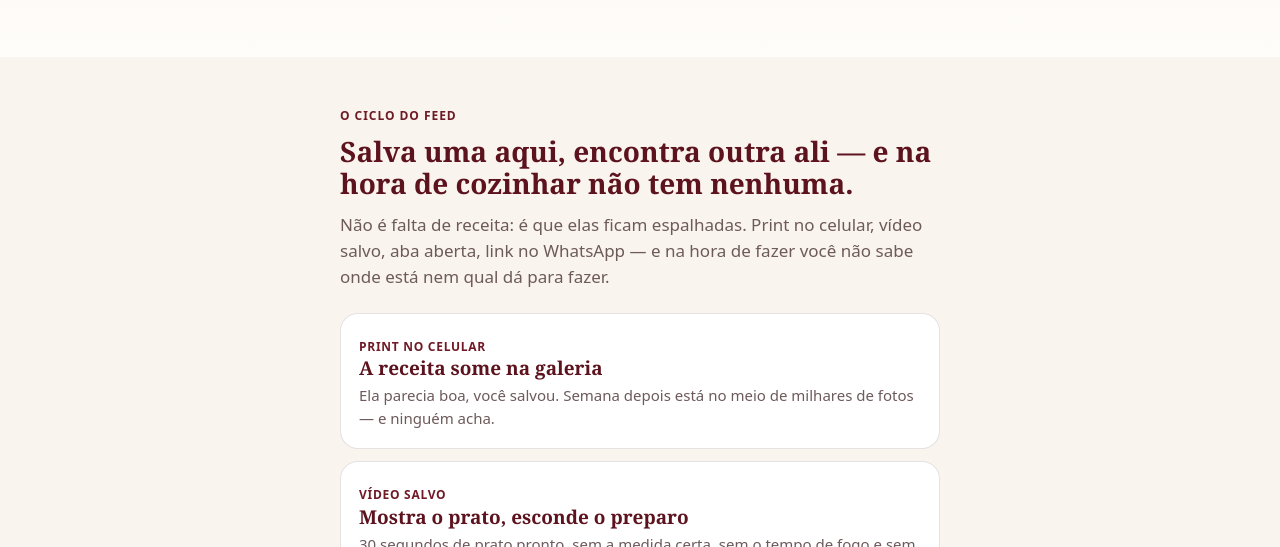
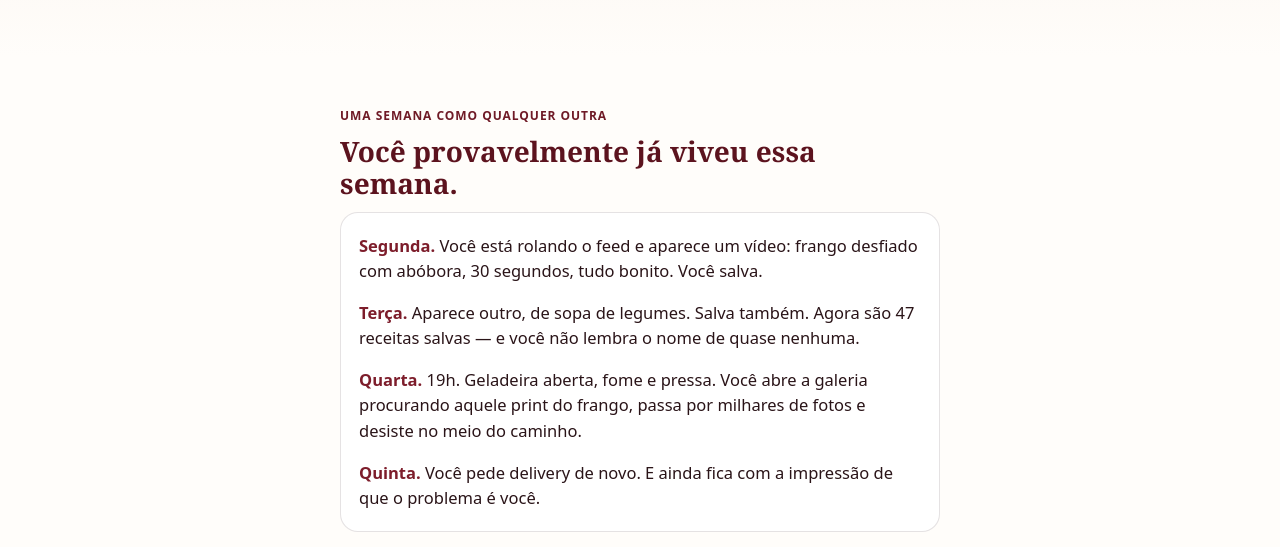
Before and after one commit to thiagopantoja0911-netizen/receitas-naturais-salevo-landing, a plain HTML site: page index.html in a window 1280 px wide. Shown: the part 196-743 px from the top of the page. Drawn offline with Linux system fonts and the light colour scheme.

Commit message:
copy: adiciona historia de identificacao em 4 dias entre o hero e o diagnostico

```diff
--- a/index.html
+++ b/index.html
@@ -39,6 +39,9 @@ h2{font-size:28px;margin-bottom:12px}
 .card small{color:var(--earth2);font-weight:700;font-size:12px;text-transform:uppercase;letter-spacing:.06em}
 .card p{color:var(--muted);font-size:15px}
 .punch{font-family:Georgia,serif;font-size:20px;color:var(--green);margin-top:18px;text-align:center}
+.story{background:#fff;border:1px solid var(--line);border-radius:18px;padding:20px 18px 4px;margin:6px 0 4px}
+.story p{margin:0 0 16px;font-size:16.5px;color:var(--ink)}
+.story b{color:var(--green2)}
 .recipes{display:grid;gap:10px}
 .r{background:#fff;border:1px solid var(--line);border-radius:16px;overflow:hidden}.r img{width:100%;height:auto;aspect-ratio:4/3;object-fit:cover;background:var(--sage)}.r .t{padding:12px 16px 14px}.ilus{font-size:12px;color:var(--muted);text-align:center;margin-top:10px}
 .r b{display:block;font-family:Georgia,serif;font-size:18px;color:var(--green)}
@@ -119,10 +122,23 @@ src="https://www.facebook.com/tr?id=1146808914974868&ev=PageView&noscript=1"
 <header class="hero"><div class="wrap">
   <h1>Chega de salvar 50 receitas e não ter nenhuma organizada.</h1>
   <p class="sub">Aquela receita que você salvou e nunca mais achou? Aqui ela já tem lugar.</p>
-</div></header>
+ </div></header>
+
+<section><div class="wrap">
+  <span class="eyebrow">Uma semana como qualquer outra</span>
+  <h2>Você provavelmente já viveu essa semana.</h2>
+  <div class="story">
+    <p><b>Segunda.</b> Você está rolando o feed e aparece um vídeo: frango desfiado com abóbora, 30 segundos, tudo bonito. Você salva.</p>
+    <p><b>Terça.</b> Aparece outro, de sopa de legumes. Salva também. Agora são 47 receitas salvas — e você não lembra o nome de quase nenhuma.</p>
+    <p><b>Quarta.</b> 19h. Geladeira aberta, fome e pressa. Você abre a galeria procurando aquele print do frango, passa por milhares de fotos e desiste no meio do caminho.</p>
+    <p><b>Quinta.</b> Você pede delivery de novo. E ainda fica com a impressão de que o problema é você.</p>
+  </div>
+  <p class="punch">Não é. Salvar receita nunca foi o problema — faltou um lugar onde elas ficassem organizadas.</p>
+</div></section>
+
 
 <section class="alt"><div class="wrap">
-  <span class="eyebrow">O ciclo do feed</span>
+  <span class="eyebrow">Por que isso acontece</span>
   <h2>Salva uma aqui, encontra outra ali — e na hora de cozinhar não tem nenhuma.</h2>
   <p class="lead">Não é falta de receita: é que elas ficam espalhadas. Print no celular, vídeo salvo, aba aberta, link no WhatsApp — e na hora de fazer você não sabe onde está nem qual dá para fazer.</p>
   <div class="card"><small>Print no celular</small><h3>A receita some na galeria</h3><p>Ela parecia boa, você salvou. Semana depois está no meio de milhares de fotos — e ninguém acha.</p></div>
```
